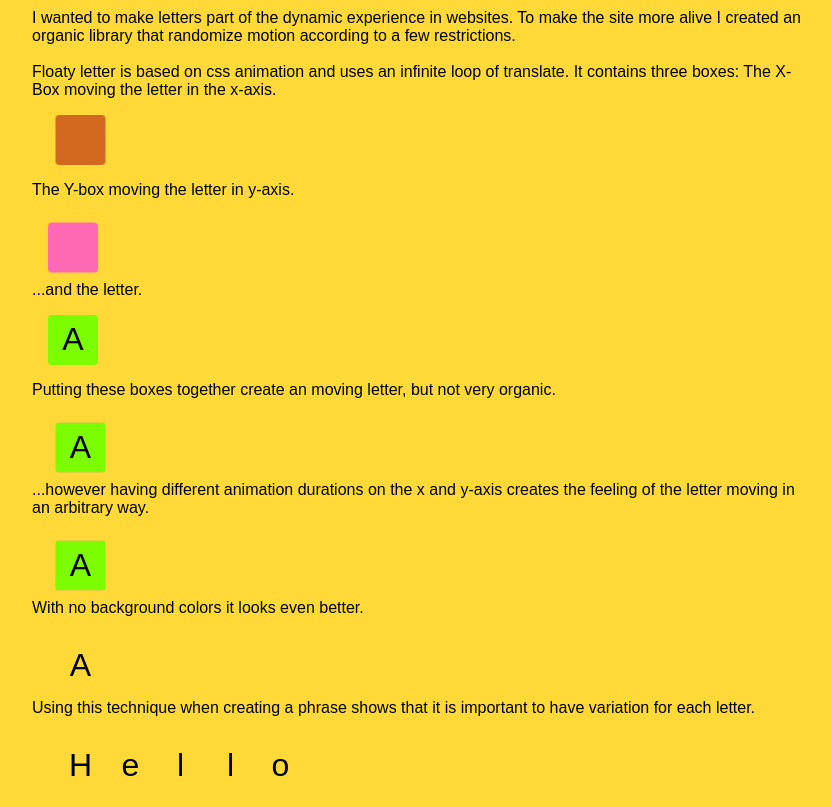
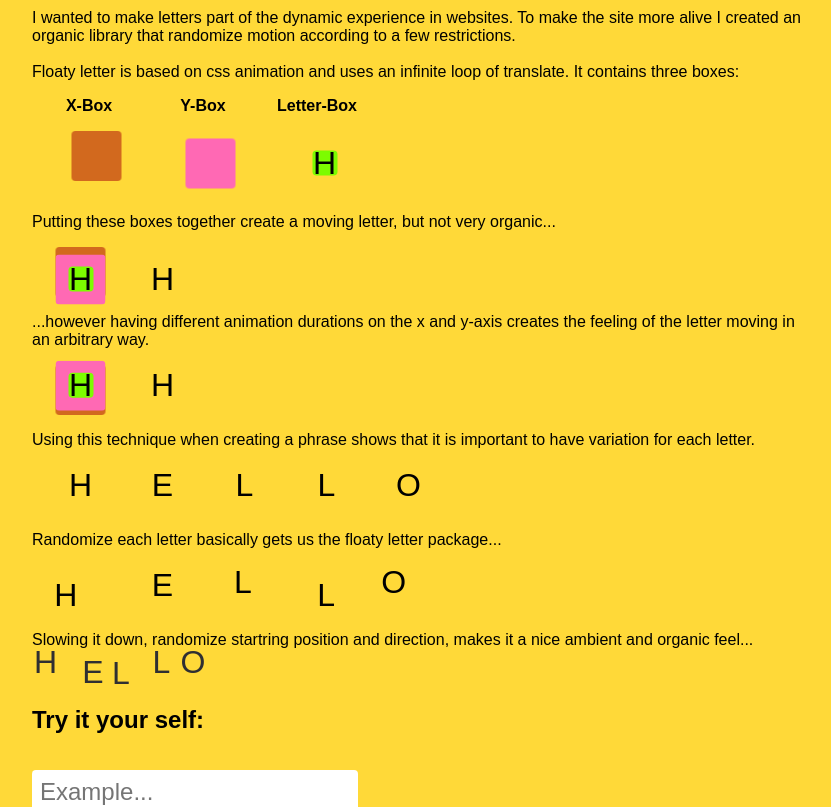
Before and after one commit to oc-developer/oc-portfolio, a React (Create React App) app: page / in a window 1280 px wide. Shown: the part 560-1367 px from the top of the page, without its empty margins (222-1053 px from the left). Built offline with nearby package versions, Linux system fonts and the light colour scheme.

Commit message:
Dynamic letter walk through

```diff
--- a/src/Projects/DynamicLetters/DynamicLetters.css
+++ b/src/Projects/DynamicLetters/DynamicLetters.css
@@ -15,33 +15,13 @@
     font-size: 2rem;
 }
 
-.dynamic-letters .floaty-demo {
+.dynamic-letters .title-box {
     display: flex;
+    flex-direction: column;
+    align-items: center;
     margin: 1rem;
-}
-
-.floaty-demo .y-box {
-    background-color: hotpink;
-    animation-name: floaty-letter-y;
-    display: flex;
-    justify-content: center;
-    align-items: center;
-}
-
-.floaty-demo .letter-box {
-    width: 25px;
-    height: 25px;
-    display: flex;
-    align-items: center;
-    justify-content: center;
-    font-size: 2rem;
-    background-color: lawngreen;
 }
 
 .floaty-demo .slow-box {
     animation-duration: 0.651s;
 }
-
-.floaty-demo .no-color {
-    background-color: inherit;
-}
--- a/src/Projects/DynamicLetters/DynamicLetters.tsx
+++ b/src/Projects/DynamicLetters/DynamicLetters.tsx
@@ -23,83 +23,58 @@ export default function DynamicLetters() {
             </span>
             <span>
                 Floaty letter is based on css animation and uses an infinite loop of translate. It contains three boxes:
-                The X-Box moving the letter in the x-axis.
             </span>
-            <DemoLetter xColor={true} />
-            <span>
-                The Y-box moving the letter in y-axis.
-            </span>
-            <div className="floaty-demo">
-                <div className="demo-box y-box"></div>
-            </div>
-            <span>
-                ...and the letter.
-            </span>
-            <div className="floaty-demo">
-                <div className="demo-box letter-box">
-                    A
+            <div style={{ display: "flex" }}>
+                <div className="title-box">
+                    <span><b>X-Box</b></span>
+                    <DemoLetter showX={true} xDuration={1} />
+                </div>
+                <div className="title-box">
+                    <span><b>Y-Box</b></span>
+                    <DemoLetter showY={true} yDuration={1} />
+                </div>
+                <div className="title-box">
+                    <span><b>Letter-Box</b></span>
+                    <DemoLetter letter="H" letterBg={true} />
                 </div>
             </div>
             <span>
-                Putting these boxes together create an moving letter, but not very organic.
+                Putting these boxes together create a moving letter, but not very organic...
             </span>
-            <div className="floaty-demo">
-                <div className="demo-box x-box">
-                    <div className="demo-box y-box">
-                        <div className="demo-box letter-box">A</div>
-                    </div>
-                </div>
+            <div style={{ display: "flex" }}>
+                <DemoLetter showX={true} xDuration={1} showY={true} yDuration={1} letter="H" letterBg={true} />
+                <DemoLetter letter="H" xDuration={1} yDuration={1} />
             </div>
             <span>
                 ...however having different animation durations on the x and y-axis creates the feeling of the letter moving in an arbitrary way.
             </span>
-            <div className="floaty-demo">
-                <div className="demo-box x-box slow-box">
-                    <div className="demo-box y-box">
-                        <div className="demo-box letter-box">A</div>
-                    </div>
-                </div>
-            </div>
-            <span>
-                With no background colors it looks even better.
-            </span>
-            <div className="floaty-demo">
-                <div className="demo-box x-box slow-box no-color">
-                    <div className="demo-box y-box no-color">
-                        <div className="demo-box letter-box no-color">A</div>
-                    </div>
-                </div>
+            <div style={{ display: "flex" }}>
+                <DemoLetter showX={true} showY={true} letterBg={true} xDuration={1} yDuration={0.651} letter="H" />
+                <DemoLetter xDuration={1} yDuration={0.651} letter="H" />
             </div>
             <span>
                 Using this technique when creating a phrase shows that it is important to have variation for each letter.
             </span>
-            <div className="floaty-demo">
-                <div className="demo-box x-box slow-box no-color">
-                    <div className="demo-box y-box no-color">
-                        <div className="demo-box letter-box no-color">H</div>
-                    </div>
-                </div>
-                <div className="demo-box x-box slow-box no-color">
-                    <div className="demo-box y-box no-color">
-                        <div className="demo-box letter-box no-color">e</div>
-                    </div>
-                </div>
-                <div className="demo-box x-box slow-box no-color">
-                    <div className="demo-box y-box no-color">
-                        <div className="demo-box letter-box no-color">l</div>
-                    </div>
-                </div>
-                <div className="demo-box x-box slow-box no-color">
-                    <div className="demo-box y-box no-color">
-                        <div className="demo-box letter-box no-color">l</div>
-                    </div>
-                </div>
-                <div className="demo-box x-box slow-box no-color">
-                    <div className="demo-box y-box no-color">
-                        <div className="demo-box letter-box no-color">o</div>
-                    </div>
-                </div>
+            <div style={{ display: "flex" }}>
+                <DemoLetter xDuration={1} yDuration={0.651} letter="H" />
+                <DemoLetter xDuration={1} yDuration={0.651} letter="E" />
+                <DemoLetter xDuration={1} yDuration={0.651} letter="L" />
+                <DemoLetter xDuration={1} yDuration={0.651} letter="L" />
+                <DemoLetter xDuration={1} yDuration={0.651} letter="O" />
             </div>
+            <span>Randomize each letter basically gets us the floaty letter package...</span>
+            <div style={{ display: "flex" }}>
+                <DemoLetter xDuration={randDuration()} yDuration={randDuration()} letter="H" />
+                <DemoLetter xDuration={1} yDuration={randDuration()} letter="E" />
+                <DemoLetter xDuration={randDuration()} yDuration={randDuration()} letter="L" />
+                <DemoLetter xDuration={randDuration()} yDuration={randDuration()} letter="L" />
+                <DemoLetter xDuration={randDuration()} yDuration={randDuration()} letter="O" />
+            </div>
+            <span>Slowing it down, randomize startring position and direction, makes it a nice ambient and organic feel...</span>
+            <FloatyLetters maxDuration={15} minDuration={5} phrase="HELLO" />
+
+            <h2>Try it your self:</h2>
+
             <div className="settings">
                 <input className="dynamic-text-input" type="text" placeholder={placeholder} value={phrase} onChange={e => setPhrase(e.target.value)} />
                 <br />
@@ -115,3 +90,5 @@ export default function DynamicLetters() {
         </div>
     )
 }
+
+const randDuration = () => Math.random() + 0.1
--- a/src/Projects/DynamicLetters/demoLetter/DemoLetter.css
+++ b/src/Projects/DynamicLetters/demoLetter/DemoLetter.css
@@ -8,6 +8,27 @@
     animation-direction: alternate;
 }
 
+.dynamic-letters .floaty-demo {
+    display: flex;
+    margin: 1rem;
+}
+
 .floaty-demo .x-box {
     animation-name: floaty-letter-x;
 }
+
+.floaty-demo .y-box {
+    animation-name: floaty-letter-y;
+    display: flex;
+    justify-content: center;
+    align-items: center;
+}
+
+.floaty-demo .letter-box {
+    width: 25px;
+    height: 25px;
+    display: flex;
+    align-items: center;
+    justify-content: center;
+    font-size: 2rem;
+}
--- a/src/Projects/DynamicLetters/demoLetter/demoLetter.tsx
+++ b/src/Projects/DynamicLetters/demoLetter/demoLetter.tsx
@@ -2,16 +2,35 @@ import React from 'react'
 import './DemoLetter.css'
 
 export default function DemoLetter(props: demoLetterProps) {
+    const xBoxStyle: React.CSSProperties = {
+        backgroundColor: props.showX ? "chocolate" : "transparent",
+        animationDuration: props.xDuration ? props.xDuration + 's' : ''
+    }
+    const yBoxStyle: React.CSSProperties = {
+        backgroundColor: props.showY ? "hotpink" : "transparent",
+        animationDuration: props.yDuration ? props.yDuration + 's' : ''
+    }
 
-    const xColor = props.xColor ? 'chocolate' : ''
+    const letterBoxStyle: React.CSSProperties = {
+        backgroundColor: props.letterBg ? "lawngreen" : "transparent",
+    }
 
     return (
         <div className="floaty-demo">
-            <div className="demo-box x-box" style={{ backgroundColor: xColor }} ></div>
+            <div className="demo-box x-box" style={xBoxStyle}>
+                <div className="demo-box y-box" style={yBoxStyle}>
+                    <div className="demo-box letter-box" style={letterBoxStyle}>{props.letter}</div>
+                </div>
+            </div>
         </div>
     )
 }
 
 type demoLetterProps = {
-    xColor?: boolean
+    showX?: boolean
+    xDuration?: number
+    showY?: boolean
+    yDuration?: number
+    letter?: string
+    letterBg?: boolean
 }
```
